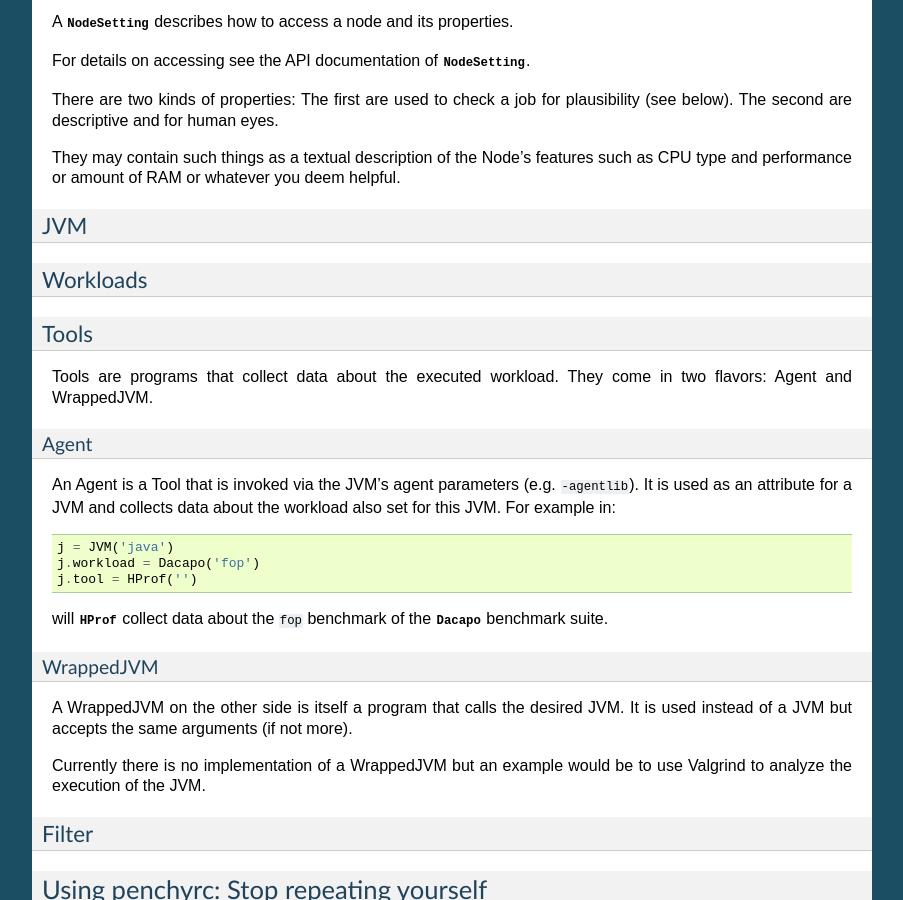
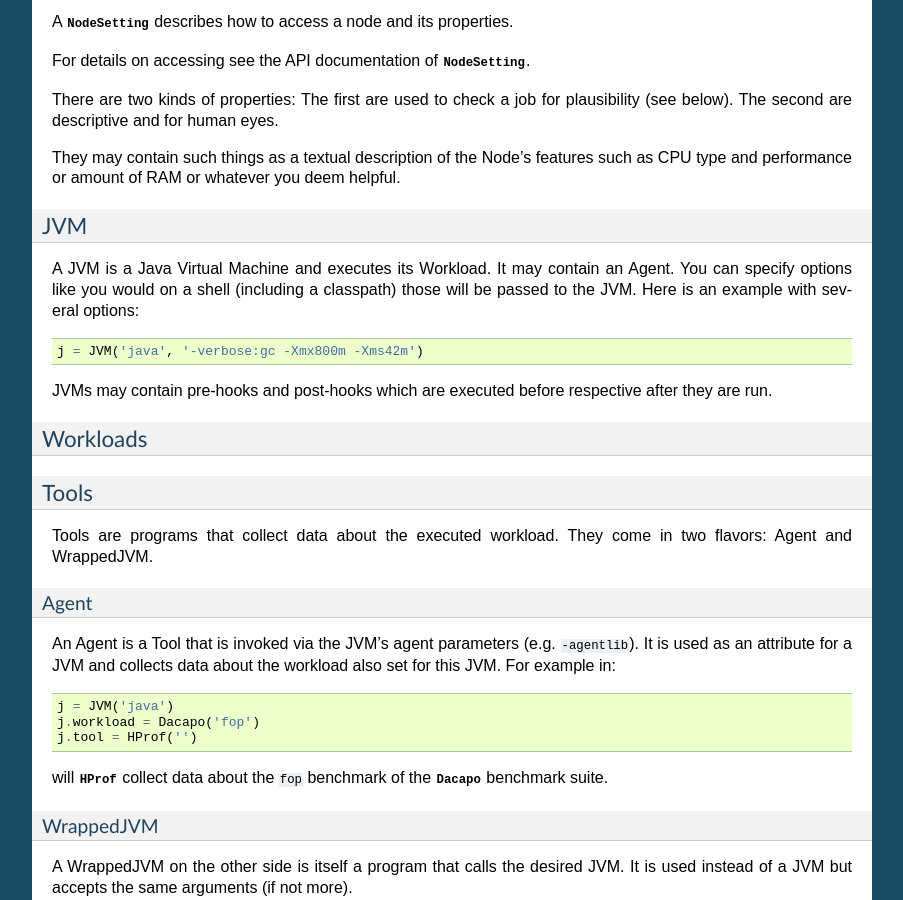
Before and after one commit to fhirschmann/penchy, a Sphinx documentation site: the page built from docs/job.rst, in a window 1280 px wide and 900 px high, scrolled down 2277 px. Shown: the whole window, without its empty margins (198-1101 px from the left). Built offline with Sphinx 7.4.7, drawn with Linux system fonts in a browser that asks for light colours; formulas are drawn with MathJax 3.

Commit message:
docs.job: Add section about jvm.
Signed-off-by: Michael Markert <markert.michael@googlemail.com>

```diff
--- a/docs/job.rst
+++ b/docs/job.rst
@@ -96,6 +96,16 @@ such as CPU type and performance or amount of RAM or whatever you deem helpful.
 
 JVM
 ---
+
+A JVM is a Java Virtual Machine and executes its Workload.
+It may contain an Agent.
+You can specify options like you would on a shell (including a classpath) those
+will be passed to the JVM. Here is an example with several options::
+
+  j = JVM('java', '-verbose:gc -Xmx800m -Xms42m')
+
+JVMs may contain pre-hooks and post-hooks which are executed before respective
+after they are run.
 
 Workloads
 ---------
```
